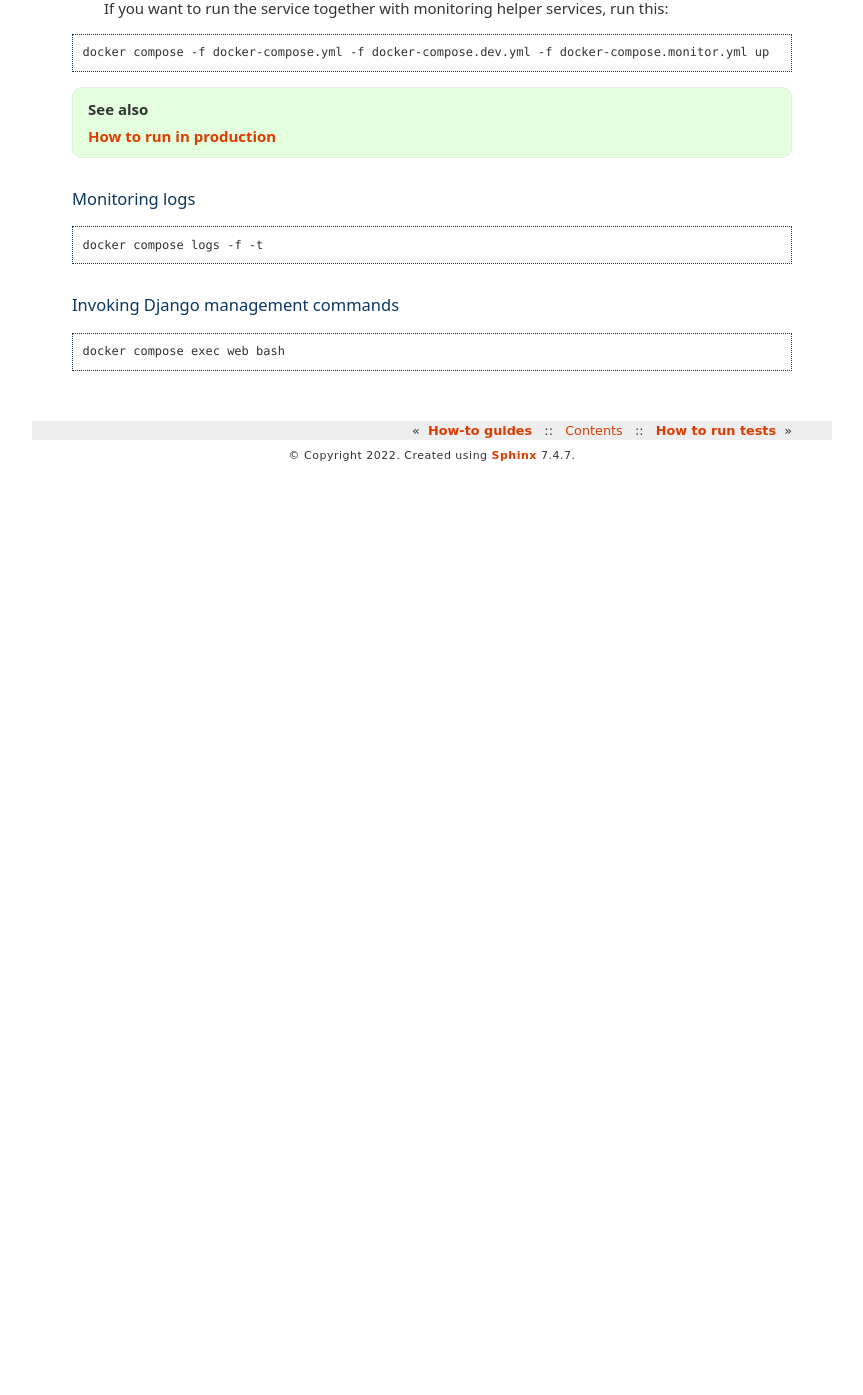
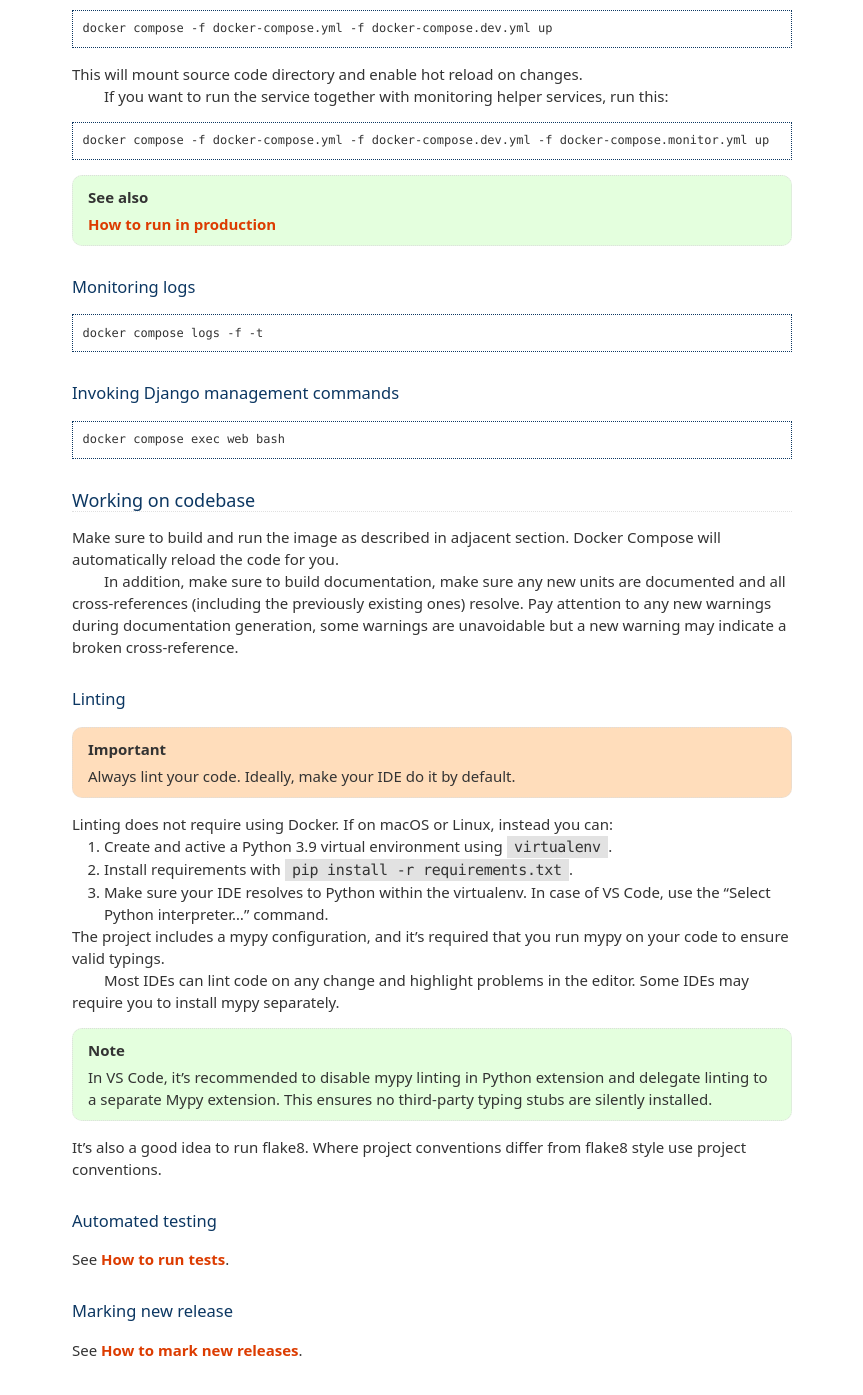
Before and after one commit to ietf-tools/bibxml-service, a Sphinx documentation site: the page built from docs/howto/develop-locally.rst, in a window 1280 px wide and 1400 px high, scrolled down 1846 px. Shown: the top 1395 px of the window, without its empty margins (208-1071 px from the left). Built offline with Sphinx 7.4.7, drawn with Linux system fonts in a browser that asks for light colours; pages that are not in the unit, such as notebooks, are missing from menus; before the commit the page ends 2318 px from its top, so only the background shows below that; some of the changed text lies outside the part shown.

Commit message:
docs: expand on local development and linting

```diff
--- a/docs/howto/develop-locally.rst
+++ b/docs/howto/develop-locally.rst
@@ -116,3 +116,54 @@ Invoking Django management commands
 ::
 
     docker compose exec web bash
+
+
+Working on codebase
+===================
+
+Make sure to build and run the image as described in adjacent section.
+Docker Compose will automatically reload the code for you.
+
+In addition, make sure to build documentation,
+make sure any new units are documented and all cross-references
+(including the previously existing ones) resolve. Pay attention
+to any new warnings during documentation generation, some warnings
+are unavoidable but a new warning may indicate a broken cross-reference.
+
+Linting
+-------
+
+.. important:: Always lint your code. Ideally, make your IDE do it by default.
+
+Linting does not require using Docker. If on macOS or Linux, instead you can:
+
+1. Create and active a Python 3.9 virtual environment using ``virtualenv``.
+2. Install requirements with ``pip install -r requirements.txt``.
+3. Make sure your IDE resolves to Python within the virtualenv.
+   In case of VS Code, use the “Select Python interpreter…” command.
+
+The project includes a mypy configuration, and it’s required that you run
+mypy on your code to ensure valid typings.
+
+Most IDEs can lint code on any change and highlight
+problems in the editor.
+Some IDEs may require you to install mypy separately.
+
+.. note::
+
+   In VS Code, it’s recommended to disable mypy linting in Python extension
+   and delegate linting to a separate Mypy extension. This ensures
+   no third-party typing stubs are silently installed.
+
+It’s also a good idea to run flake8. Where project conventions
+differ from flake8 style use project conventions.
+
+Automated testing
+-----------------
+
+See :doc:`/howto/run-tests`.
+
+Marking new release
+-------------------
+
+See :doc:`/howto/mark-releases`.
```
